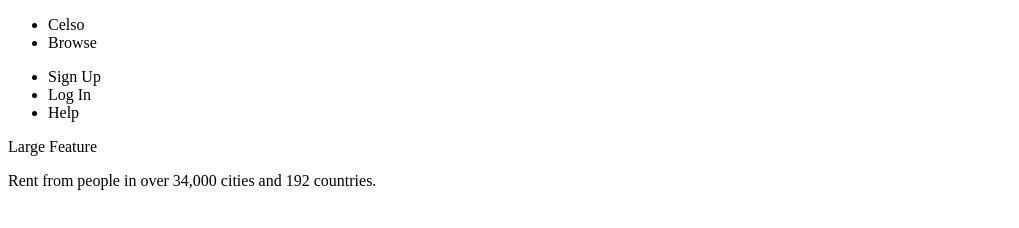
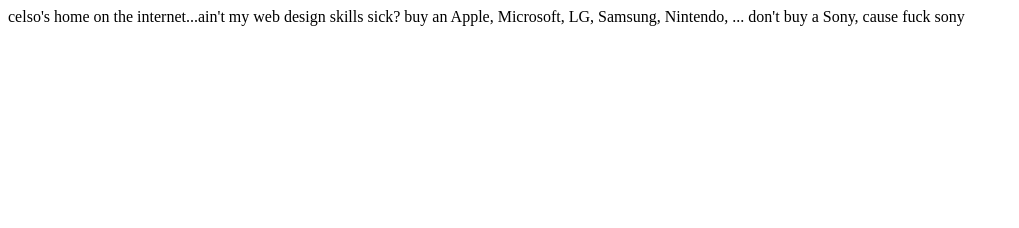
Before and after one commit to airwalkcelso/airwalkcelso.github.io, a plain HTML site: page index.html in a window 1280 px wide. Shown: the whole page, without its empty margins (0-1019 px from the left). Drawn offline with Linux system fonts and the light colour scheme.

Commit message:
Update index.html

```diff
--- a/index.html
+++ b/index.html
@@ -1,22 +1,5 @@
-<!DOCTYPE html>
-<html>
-  <body>
-  <div class="nav">
-    <div class= "container">
-	<ul>
-	  <li>Celso</li>
-	  <li>Browse</li>
-	</ul>
-	<ul>
-	<li> Sign Up </li>
-	<li> Log In </li>
-	<li> Help </li>
-	</ul>
-	</div>
-	</div>
-	<div class="jumbotro">
-	    <div class="container"
-	<h1> Large Feature</h1>
-	<p> Rent from people in over 34,000 cities and 192 countries. </p>
-  </body>
-</html>
+<P> celso's home on the internet...ain't my web design skills sick?
+
+buy an Apple, Microsoft, LG, Samsung, Nintendo, ...
+
+don't buy a Sony, cause fuck sony </P>
```
